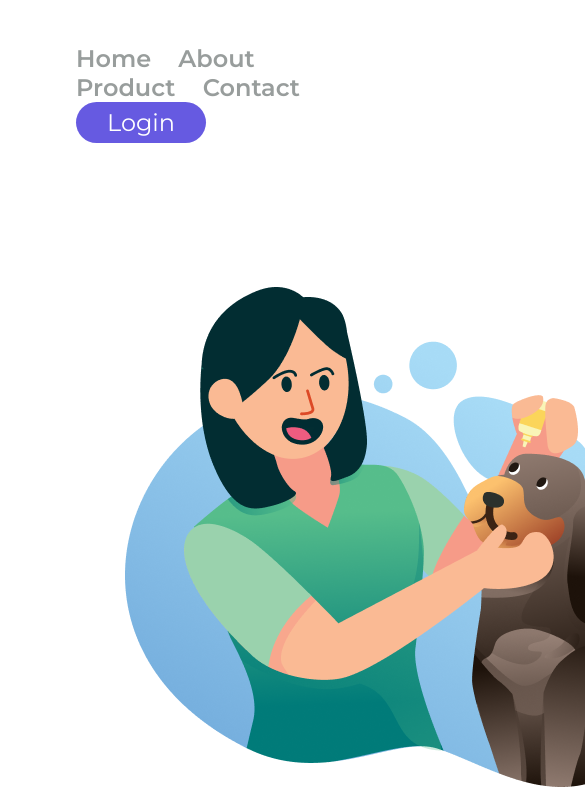
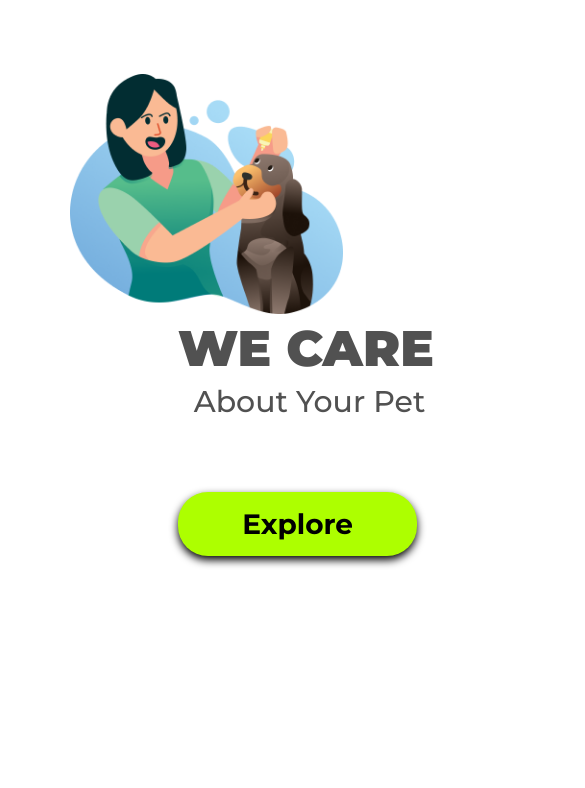
Before and after one commit to izabelmedeirosm/Proj.-We-care, a plain HTML site: page index.html in a window 390 px wide. Shown: the top 788 px of the page, 585 px wide, since content can reach past the window. Drawn offline with Linux system fonts and the light colour scheme.

Commit message:
Responsividade style.css

```diff
--- a/style.css
+++ b/style.css
@@ -1,4 +1,3 @@
-
 * {
     font-family: 'Montserrat', sans-serif;
     margin: 0;
@@ -85,8 +84,57 @@ p {
     font-size: 28px;
     line-height: 34px;
     color: #000000;
-    filter: drop-shadow(0px 4px 4px rgb(0,0,0.25));
+    filter: drop-shadow(0px 4px 4px rgb(0, 0, 0.25));
     margin-top: 65px;
+}
 
+@media screen and (max-width: 600px) {
+    * {
+        margin: 0;
+        padding: 0;
+    }
+
+    header {
+        display: none;
+    }
+
+    .logo{
+        width: 70%;
+        height: auto;
+        margin-top: 19%;
+        margin-left: 18%;
+    }
+
+    p {
+        display: none;
+    }
+
+    h1 {
+        width: 263px;
+        height: 52px;
+        color: #515151;
+        font-family: Montserrat;
+        font-size: 50px;
+        font-style: normal;
+        font-weight: 900;
+        line-height: normal;
+        margin: auto 35%;
+    }
+
+    h2{
+        color: #515151;
+        font-family: Montserrat;
+        font-size: 30px;
+        font-style: normal;
+        font-weight: 500;
+        line-height: normal;
+        margin: 1.5vh 35%;
+        text-align: center;
+        width: 100%;
+    }
+
+    .button-explore{
+        margin: 7vh 35%;
+    }
 
 }
```
